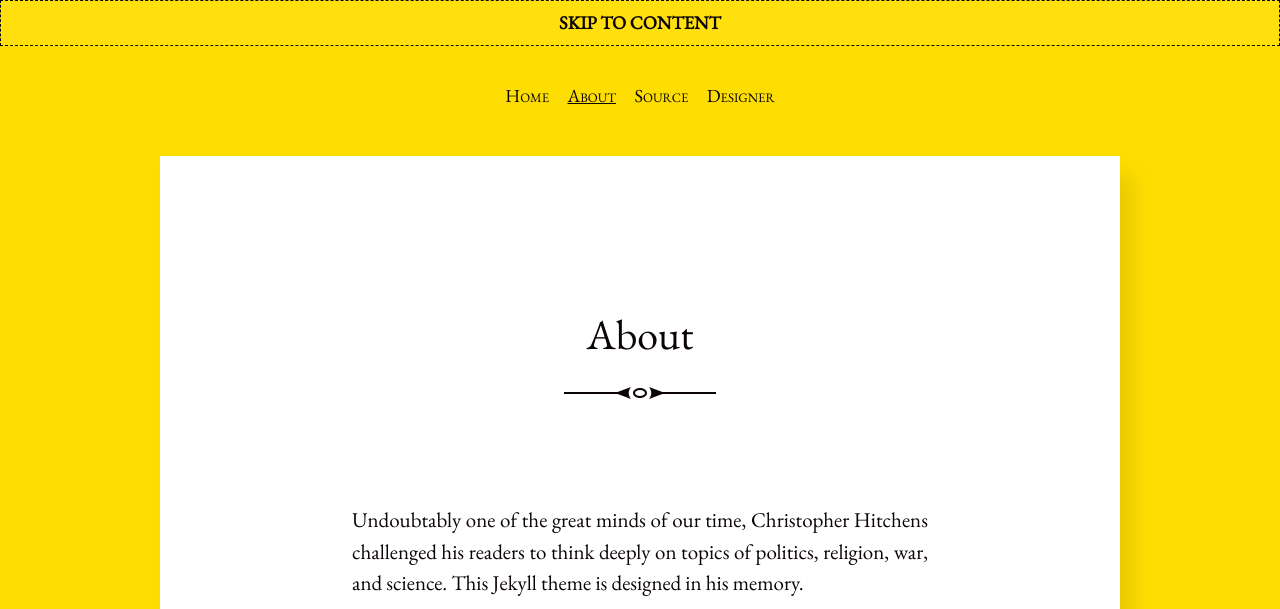
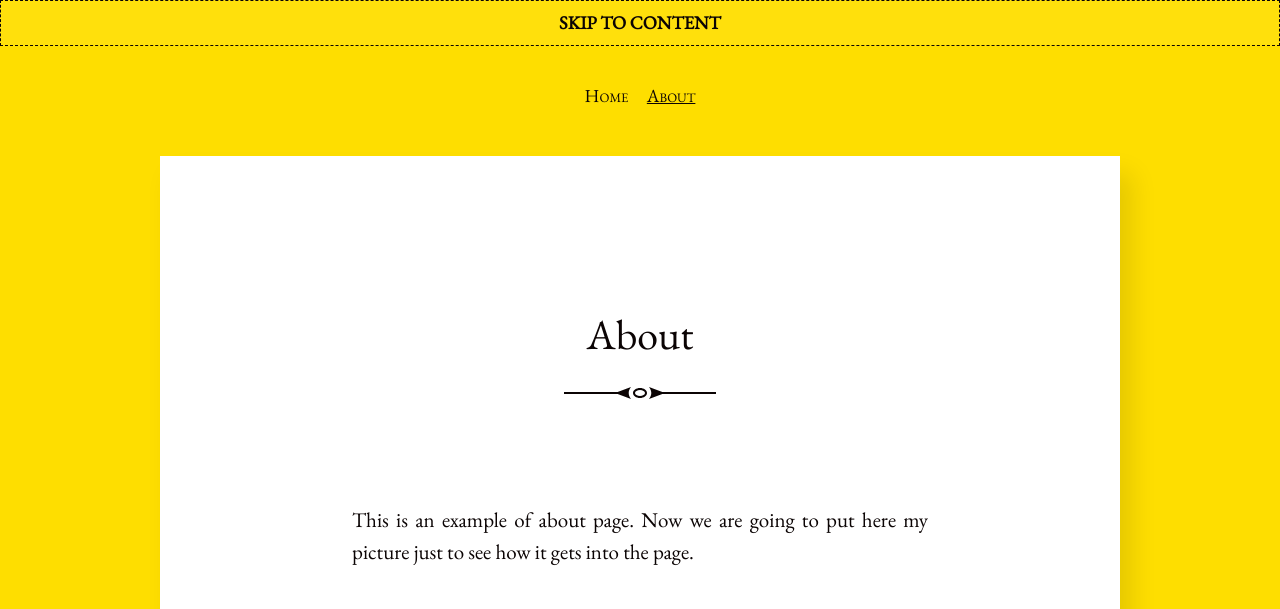
Before and after one commit to carmigno/carmigno.github.io, a Jekyll site: the page built from about.md, in a window 1280 px wide and 1400 px high. Shown: the top 609 px of the window. Built offline with Jekyll 4.4.1, drawn with Linux system fonts in a browser that asks for light colours; some of the changed text lies outside the part shown.

Commit message:
Added image

```diff
--- a/_data/menu.yml
+++ b/_data/menu.yml
@@ -1,8 +1,2 @@
 - title: About
   url: /about.html
-
-- title: Source
-  url: https://github.com/patdryburgh/hitchens
-
-- title: Designer
-  url: http://patdryburgh.com
--- a/about.md
+++ b/about.md
@@ -3,12 +3,12 @@ layout: post
 title: About
 ---
 
-Undoubtably one of the great minds of our time, Christopher Hitchens challenged his readers to think deeply on topics of politics, religion, war, and science. This Jekyll theme is designed in his memory.
+This is an example of about page. Now we are going to put here my picture just to see how it gets into the page.
 
 <figure>
-  <img alt="Christopher Hitchens" src="https://upload.wikimedia.org/wikipedia/commons/6/63/Christopher_Hitchens_2008-04-24_001.jpg" />
+  <img alt="Christopher Hitchens" src="./assets/images/carmine.jpg" />
   <figcaption>
-    Photo by Fri Tanke and licensed under the <a href="https://creativecommons.org/licenses/by/3.0/deed.en">Creative Commons Attribution 3.0 Unported</a> license.
+    A picture of Carmine.
   </figcaption>
 </figure>
 
```
Also changed, not shown: assets/images/carmine.jpg (added).
